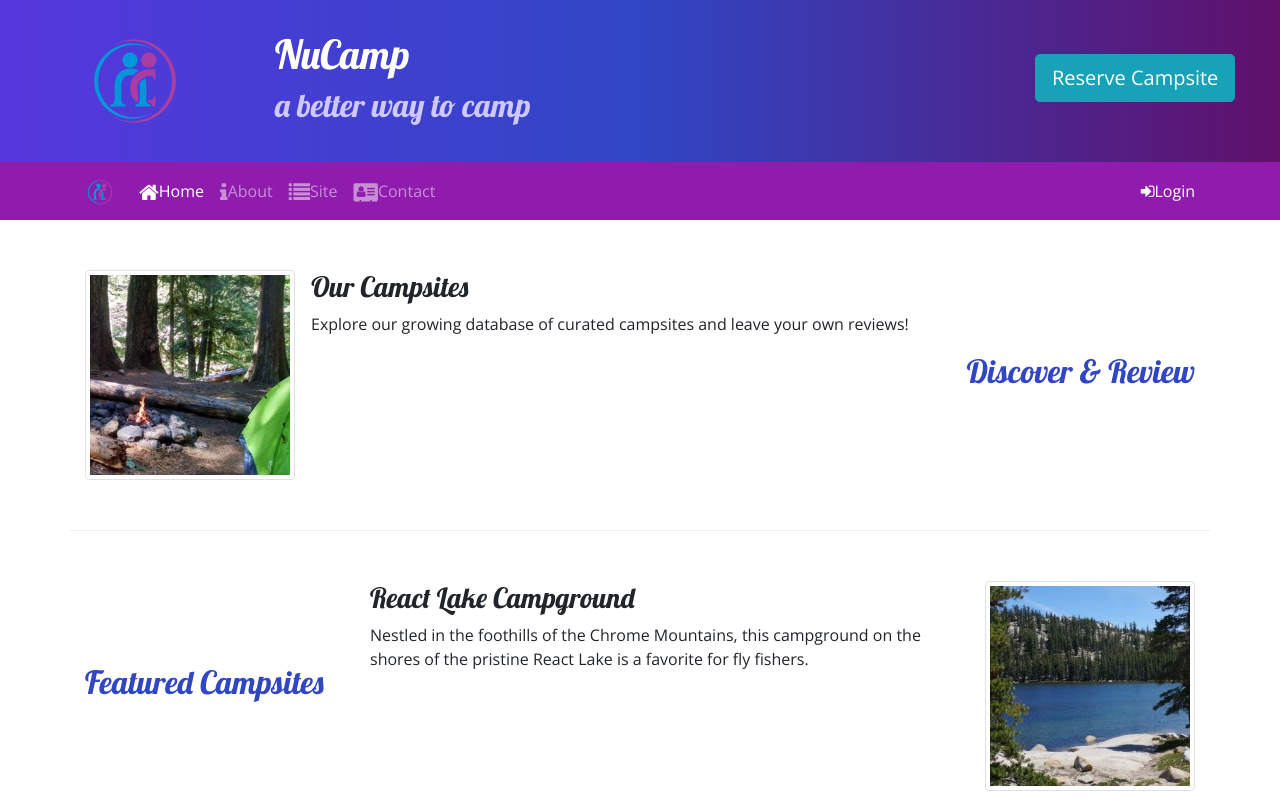
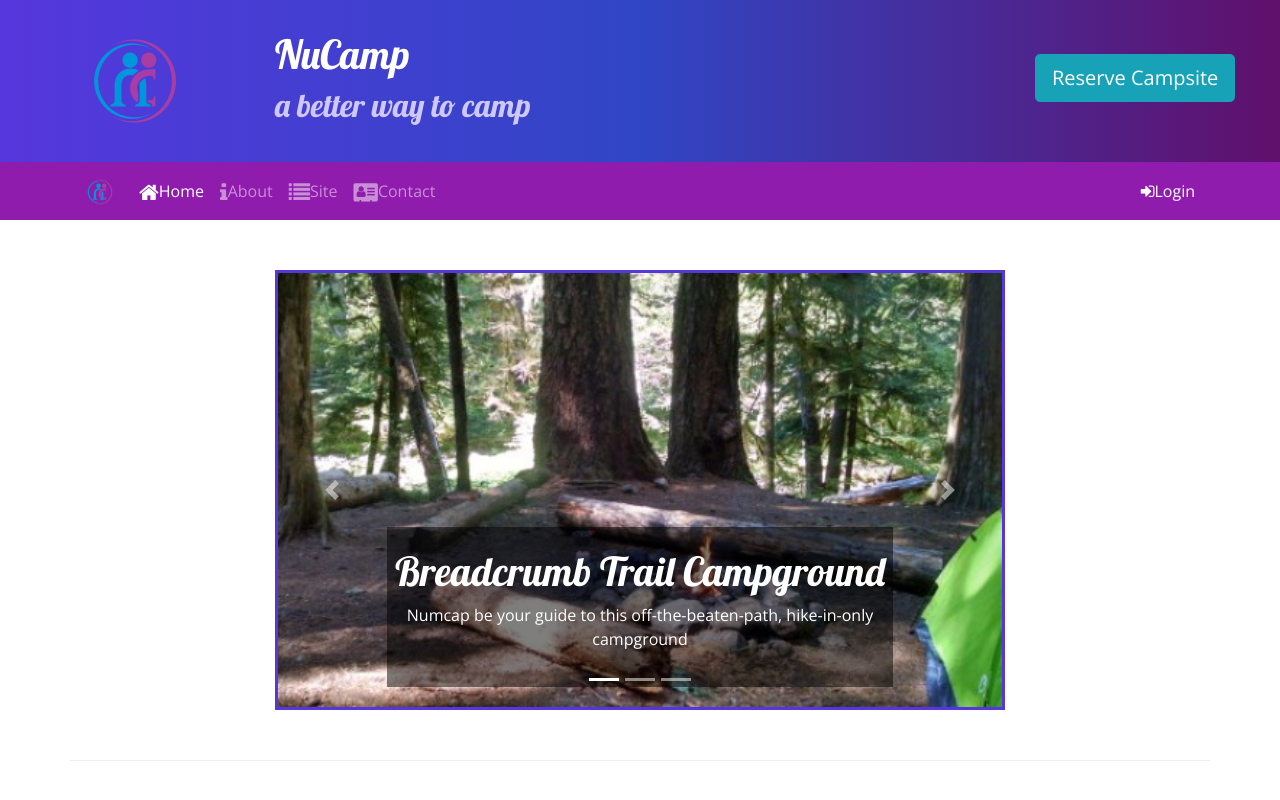
Before and after one commit to tru3-f8/nucampsite-bootstrap, a website: page index.html in a window 1280 px wide. Shown: the top 800 px of the page. Drawn offline with nearby package versions, Linux system fonts and the light colour scheme.

Commit message:
Bootstrap Project Setup

```diff
--- a/CSS/styles.css
+++ b/CSS/styles.css
@@ -41,3 +41,11 @@ header h2 {
     border-top: none;
     padding: 10px;
 }
+
+.carousel-caption {
+    background-color: rgba(0, 0, 0, 0.5)
+}
+
+.carousel {
+    border: solid #5637dd;
+}
--- a/index.html
+++ b/index.html
@@ -31,7 +31,9 @@
                     <h2>a better way to camp</h2>
                 </div>
                 <div class="col-md-4 col-xl-2 mt-4">
-                    <a class="btn btn-info btn-lg text-nowrap" href="#reserveForm" role="button" data-toggle="tooltip" data-html="true" data-placement="bottom" title="Or call us at <br /><strong>1-206-555-1234</strong>">Reserve Campsite</a>
+                    <a class="btn btn-info btn-lg text-nowrap" href="#reserveForm" role="button" data-toggle="tooltip"
+                        data-html="true" data-placement="bottom"
+                        title="Or call us at <br /><strong>1-206-555-1234</strong>">Reserve Campsite</a>
                 </div>
             </div>
         </div>
@@ -45,10 +47,13 @@
             </button>
             <div class="collapse navbar-collapse" id="nucampNavbar">
                 <ul class="navbar-nav">
-                    <li class="nav-item active"><a class="nav-link" href="#"><i class="fa fa-home fa-lg"></i>Home</a></li>
-                    <li class="nav-item"><a class="nav-link" href="aboutus.html"><i class="fa fa-info fa-lg"></i>About</a></li>
+                    <li class="nav-item active"><a class="nav-link" href="#"><i class="fa fa-home fa-lg"></i>Home</a>
+                    </li>
+                    <li class="nav-item"><a class="nav-link" href="aboutus.html"><i
+                                class="fa fa-info fa-lg"></i>About</a></li>
                     <li class="nav-item"><a class="nav-link" href="#"><i class="fa fa-list fa-lg"></i>Site</a></li>
-                    <li class="nav-item"><a class="nav-link" href="contactus.html"><i class="fa fa-address-card fa-lg"></i>Contact</a></li>
+                    <li class="nav-item"><a class="nav-link" href="contactus.html"><i
+                                class="fa fa-address-card fa-lg"></i>Contact</a></li>
                 </ul>
                 <span class="navbar-text ml-auto">
                     <a role="button" data-toggle="modal" data-target="#loginModal">
@@ -73,11 +78,13 @@
                             <div class="form-row">
                                 <div class="form-group col-12">
                                     <label class="sr-only" for="loginEmail">Email Address</label>
-                                    <input type="email" class="form-control form-control-sm" id="loginEmail" placeholder="Enter email">
+                                    <input type="email" class="form-control form-control-sm" id="loginEmail"
+                                        placeholder="Enter email">
                                 </div>
                                 <div class="form-group col-12">
                                     <label class="sr-only" for="loginPassword">Password</label>
-                                    <input type="password" class="form-control form-control-sm" id="loginPassword" placeholder="Password">
+                                    <input type="password" class="form-control form-control-sm" id="loginPassword"
+                                        placeholder="Password">
                                 </div>
                                 <div class="col">
                                     <div class="form-check">
@@ -87,7 +94,8 @@
                                 </div>
                             </div>
                             <div class="form-row">
-                                <button type="button" class="btn btn-secondary btn-sm ml-auto" data-dismiss="modal">Cancel</button>
+                                <button type="button" class="btn btn-secondary btn-sm ml-auto"
+                                    data-dismiss="modal">Cancel</button>
                                 <button type="submit" class="btn btn-primary btn-sm ml-auto">Sign in</button>
                             </div>
                         </form>
@@ -99,6 +107,54 @@
     </div>
 
     <div class="container">
+        <div class="row row-content">
+            <div class="col-md-8 mx-auto">
+                <div id="homeCarousel" class="carousel slide" data="carousel">
+                    <ol class="carousel-indicators">
+                        <li data-target="#homeCarousel" data-slide-to="0" class="active"></li>
+                        <li data-target="#homeCarousel" data-slide-to="1"></li>
+                        <li data-target="#homeCarousel" data-slide-to="2"></li>
+                    </ol>
+                    <div class="carousel-inner">
+                        <div class="carousel-item active">
+                            <img class="d-block w-100" src="img/breadcrumb-trail.jpg"
+                                alt="Breadcrumb Trail Campground" />
+                            <div class="carousel-caption">
+                                <h1>Breadcrumb Trail Campground</h1>
+                                <p class="d-none d-sm-block">Numcap be your guide to this off-the-beaten-path,
+                                    hike-in-only campground</p>
+                            </div>
+                        </div>
+                        <div class="carousel-item">
+                            <img class="d-block w-100" src="img/react-lake.jpg" alt="React Lake Campground" />
+                            <div class="carousel-caption">
+                                <h3>React Lake Campground</h3>
+                                <p class="d-none d-sm-block">Nestled in the foothills of the Chrome Mountains, this
+                                    campground on the shores of the pristine React Lake is a favorite for fly fisher.
+                                </p>
+                            </div>
+                        </div>
+                        <div class="carousel-item">
+                            <img class="d-block w-100" src="img/chrome-river.jpg" alt="Chrome River" />
+                            <div class="carousel-caption">
+                                <h3>Chrome River Campground</h3>
+                                <p class="d-none d-sm-block">Spend a few sunny days and starry nights beneath a canopy
+                                    of old-growth firs at this enchanting spot by the Chrome River.</p>
+                            </div>
+                        </div>
+                    </div>
+                    <a class="carousel-control-prev" href="#homeCarousel" role="button" data-slide="prev">
+                        <span class="carousel-control-prev-icon"></span>
+                        <span class="sr-only">Previous</span>
+                    </a>
+                    <a class="carousel-control-next" href="#homeCarousel" role="button" data-slide="next">
+                        <span class="carousel-control-next-icon"></span>
+                        <span class="sr-only">Next</span>
+                    </a>
+                </div>
+            </div>
+        </div>
+
         <div class="row row-content align-items-center">
             <div class="col-sm-4 order-sm-last col-md-3">
                 <h2 class="text-sm-right">Discover & Review</h2>
```
